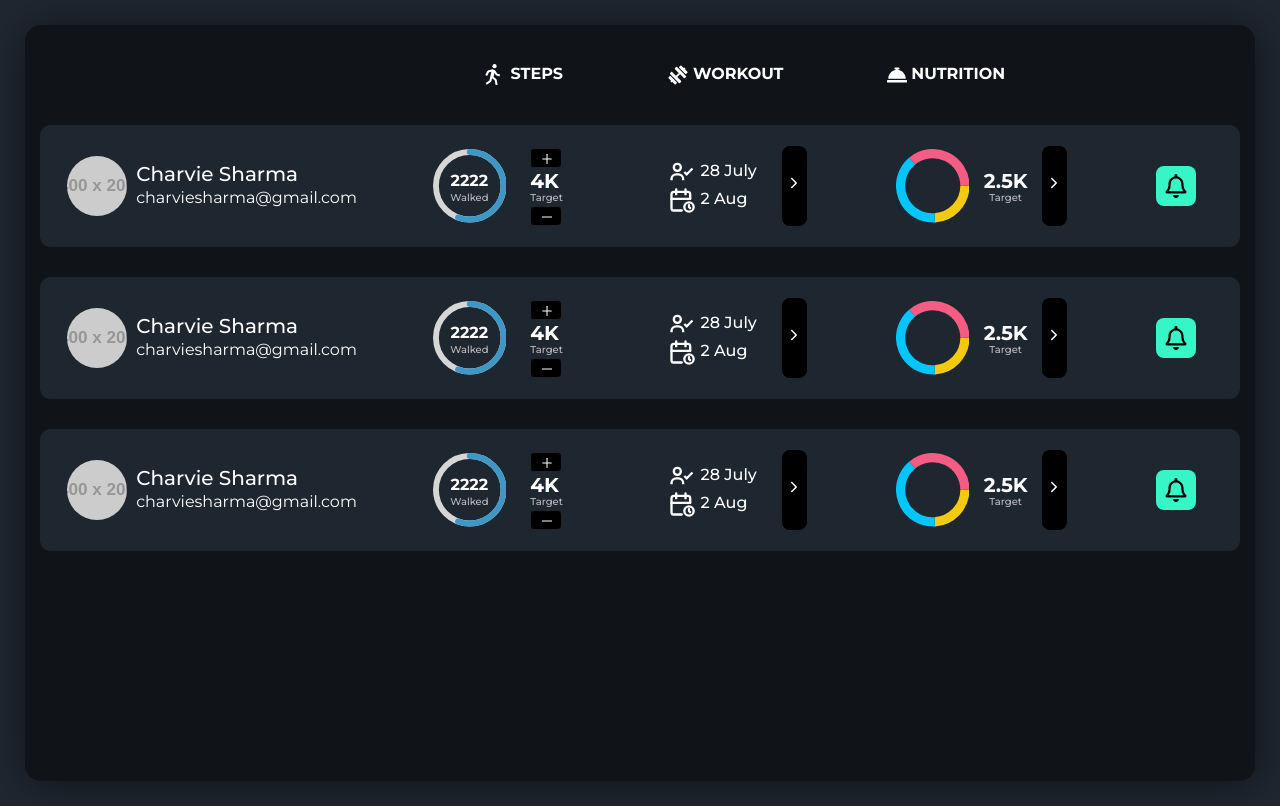
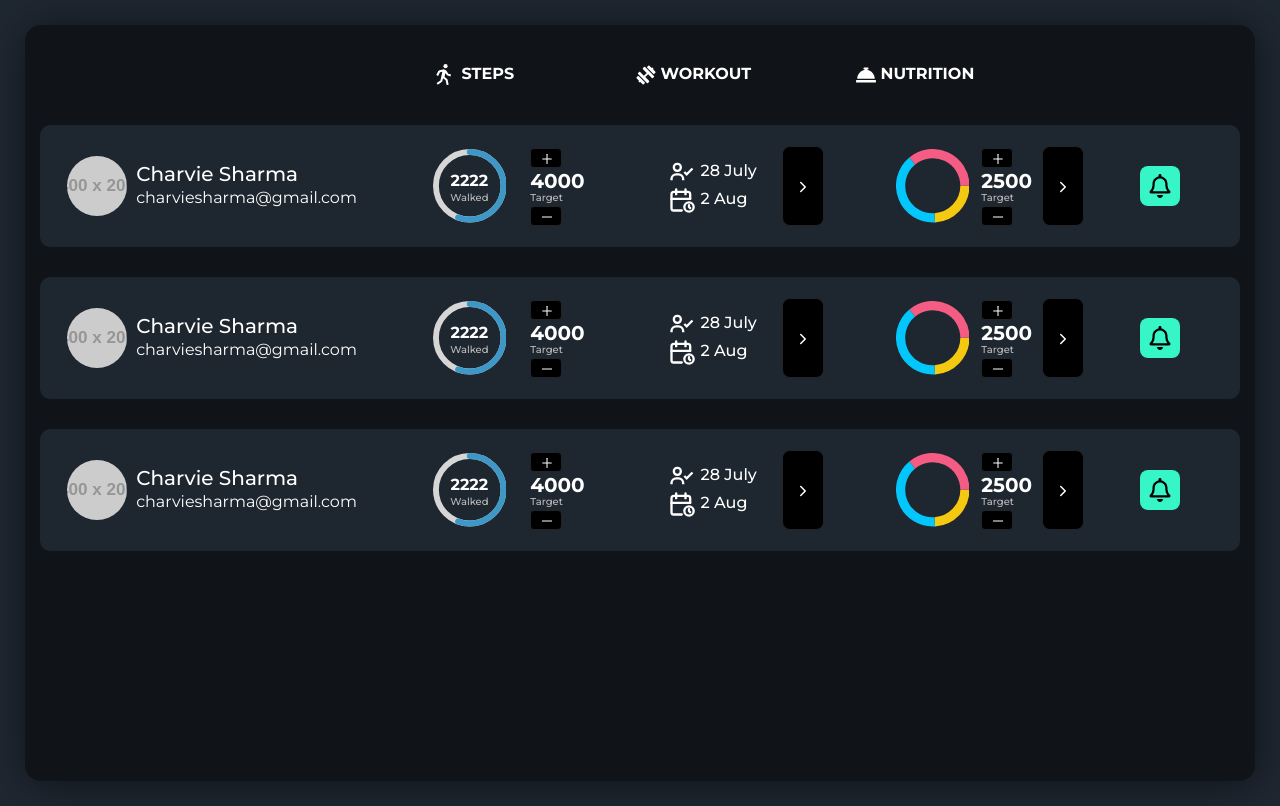
Before and after one commit to muazaqdas/Evolv-Frontend-Challlenge, a React (Create React App) app: page / in a window 1280 px wide. Built offline with nearby package versions, Linux system fonts and the light colour scheme.

Commit message:
Level 2 Completed.
Increment/Decrement Targets and Routing functionality added.
Steps and Nutrition components are also created.

```diff
--- a/package.json
+++ b/package.json
@@ -12,6 +12,8 @@
     "react-dom": "^18.2.0",
     "react-icons": "^4.4.0",
     "react-minimal-pie-chart": "^8.3.0",
+    "react-router": "^6.3.0",
+    "react-router-dom": "^6.3.0",
     "react-scripts": "5.0.1",
     "web-vitals": "^2.1.4"
   },
--- a/src/App.js
+++ b/src/App.js
@@ -1,13 +1,24 @@
 import React from 'react';
 import Dashboard from './Components/Dashboard'
+import {
+  BrowserRouter,
+  Routes,
+  Route
+} from "react-router-dom";
 import './App.css';
+import Workout from './Components/WorkoutPage';
+import NutritionPage from './Components/NutrPage';
 
 function App() {
   return (
-    <div className="App">
-      <Dashboard/>
+    <BrowserRouter>
+      <Routes>
+            <Route path="/" element={<Dashboard/>}/>
+            <Route path=":id/workout" element={<Workout/>}/>
+            <Route path=":id/nutrition" element={<NutritionPage/>}/>
+      </Routes>
+    </BrowserRouter>
 
-    </div>
   );
 }
 
--- a/src/Components/Arrow.js
+++ b/src/Components/Arrow.js
@@ -1,13 +1,20 @@
 import React from 'react';
 import {IoIosArrowForward} from 'react-icons/io'
+import { useNavigate } from 'react-router-dom';
 
-function Arrow(){
+function Arrow(props){
+
+    const navigate = useNavigate();
+    function handleClick(){
+        navigate(props.path)
+    }
+
     return(
         <>
         <div className='col-3'>
-            <div className='arrow-button mx-auto'>
+            <button className='btn btn-dark arrow-button  mx-auto' onClick={handleClick}>
                 <IoIosArrowForward className='arrow'/>
-            </div>
+            </button>
         </div>
         </>
     )
--- a/src/Components/CircleBar.js
+++ /dev/null
@@ -1,17 +0,0 @@
-import React from 'react';
-import { CircularProgressbar } from 'react-circular-progressbar';
-import { CircularProgressbarWithChildren } from 'react-circular-progressbar';
-import 'react-circular-progressbar/dist/styles.css';
-
-
-function CircleBar(props){
-    return(
-    <div className='circle-bar col-6'>
-        <CircularProgressbarWithChildren  value={props.value} maxValue={props.maxValue}>
-        <p className='Digits'>{props.digit}</p>
-        <p className='subtitle'>{props.subtitles}</p>
-        </CircularProgressbarWithChildren>
-    </div>)
-}
-
-export default CircleBar;
--- a/src/Components/Dashboard.js
+++ b/src/Components/Dashboard.js
@@ -1,17 +1,20 @@
 import React from 'react';
 import UserData from '../Data/users.json'
+import Arrow from './Arrow';
+
+
 import './styles.css'
 
-import Arrow from './Arrow';
-import CircleBar from './CircleBar';
 
-import {AiOutlinePlus,AiOutlineMinus} from 'react-icons/ai'
+
 
 import {BiUserCheck,BiWalk} from 'react-icons/bi'
 import {TbCalendarTime} from 'react-icons/tb'
 import {FaRegBell,FaDumbbell,FaConciergeBell} from 'react-icons/fa'
 
-import { PieChart } from 'react-minimal-pie-chart';
+import Steps from './Steps';
+// import { Link } from 'react-router-dom';
+import Nutrition from './Nutrition';
 
 
 
@@ -27,8 +30,16 @@ function Dashboard(){
 
                         <div className='col-2 '>{"  "} </div>
                         <div className='col-2   steps'><BiWalk className='' size={25}/> STEPS</div>
-                        <div className='col-2 workout'><FaDumbbell className=' r-icon' size={20}/> WORKOUT</div>
-                        <div className='col-2  mx-3 nutrition'><FaConciergeBell className='' size={20}/> NUTRITION</div>
+                        <div className='col-2 workout'>
+
+                                <FaDumbbell className=' r-icon' size={20}/> WORKOUT
+
+                        </div>
+                        <div className='col-2  mx-3 nutrition'>
+
+                                <FaConciergeBell className='' size={20}/> NUTRITION
+
+                        </div>
                         <div className='col-4 blank'>{"  "} </div>
             </nav>
 
@@ -50,16 +61,7 @@ function Dashboard(){
                         </div>
                         {/* ............ */}
                         <div className='col-2'>
-                            <div className='row d-flex justify-content-center align-items-center'>
-                                <CircleBar value={data['steps walked']}  maxValue={4000} digit={data['steps walked']} subtitles={"Walked"}/>
-                                <div className='col-3 justify-content-center align-items-center'>
-
-                                <button className=' btn btn-dark plus-minus'><AiOutlinePlus className='plus' size={14}/></button>
-                                    <h5 className='m-0 p-0 fw700'>{data['steps target']}</h5>
-                                    <p className='m-0 p-0 subtitle'>Target</p>
-                                    <button className='btn btn-dark plus-minus'><AiOutlineMinus className='minus' size={14}/></button>
-                                </div>
-                            </div>
+                            <Steps index={index} value={data["steps walked"]} maxValue={data['steps target']} digit={data["steps walked"]} subtitle1={"Walked"} targetSteps={data['steps target']} subtitle2={"Target"}/>
                         </div>
                         {/* ................ */}
                         <div className='col-2'>
@@ -68,29 +70,12 @@ function Dashboard(){
                                     <h5 className='p-0 m-0 '><BiUserCheck className='p-0 m-0' size={28}/>  {data.performedDate}</h5>
                                     <h5 className='p-0 m-0 '><TbCalendarTime className='p-0 m-0' size={28}/>  {data.scheduledDate}</h5>
                                 </div>
-                                <Arrow />
+                                    <Arrow path={`/${data.userId}/workout`} />
                             </div>
                         </div>
                         {/* ................. */}
                         <div className='col-2'>
-                            <div className='row d-flex justify-content-center align-items-center'>
-                                <div className='col-6'>
-                                <PieChart
-                                    lineWidth={25}
-                                    data={[
-                                        { title: 'Carbs', value: data.carbConsumed, color: '#F5C90F' },
-                                        { title: 'Fat', value: data.fatConsumed, color: '#03C7FC' },
-                                        { title: 'Protein', value: data.proteinConsumed, color: '#F45C84'},
-                                    ]}
-                                    />
-                                </div>
-                                <div className='col-3 m-0 p-0'>
-                                    <h5 className='m-0 p-0 fw700'>{data.calorieTarget}</h5>
-                                    <p className='m-0 p-0 subtitle'>Target</p>
-                                </div>
-                                <Arrow/>
-
-                            </div>
+                            <Nutrition path={`/${data.userId}/nutrition`} carbConsumed={data.carbConsumed} fatConsumed={data.fatConsumed} proteinConsumed={data.proteinConsumed} calorieTarget={data.calorieTarget} />
                         </div>
                         {/* .............. */}
                         <div className=' col-1 justify-conten-center align-items-center'>
--- /dev/null
+++ b/src/Components/NutrPage.js
@@ -0,0 +1,12 @@
+import React from 'react';
+
+
+function NutritionPage(){
+    return(
+        <div style={{color:"#fff",backgroundColor:"red"}}>
+            this is  Blank
+        </div>
+    )
+}
+
+export default NutritionPage;
--- /dev/null
+++ b/src/Components/Nutrition.js
@@ -0,0 +1,45 @@
+import React, { useState } from "react";
+import { PieChart } from "react-minimal-pie-chart";
+import Arrow from "./Arrow";
+import { AiOutlinePlus, AiOutlineMinus } from "react-icons/ai";
+
+
+function Nutrition(props) {
+
+    const [calorie, setValue] = useState(props.calorieTarget);
+
+    function handleCLickPlus(){
+      setValue((prevValue)=> prevValue+1000);
+    }
+    function handleCLickMinus(){
+      setValue((prevValue)=> prevValue-1000);
+    }
+  return (
+    <div className="row d-flex justify-content-center align-items-center">
+      <div className="col-6">
+        <PieChart
+          lineWidth={25}
+          data={[
+            { title: "Carbs", value: props.carbConsumed, color: "#F5C90F" },
+            { title: "Fat", value: props.fatConsumed, color: "#03C7FC" },
+            { title: "Protein", value: props.proteinConsumed, color: "#F45C84" },
+          ]}
+        />
+      </div>
+      <div className="col-3 m-0 p-0">
+        <button className=" btn btn-dark plus-minus" onClick={handleCLickPlus}>
+            <AiOutlinePlus className="plus" size={14} />
+            </button>
+
+            <h5 className="m-0 p-0 fw700">{calorie}</h5>
+            <p className="m-0 p-0 subtitle">Target</p>
+            <button className="btn btn-dark plus-minus" onClick={handleCLickMinus}>
+            <AiOutlineMinus className="minus" size={14} />
+            </button>
+      </div>
+      <Arrow path={props.path}/>
+    </div>
+  );
+}
+
+export default Nutrition;
--- /dev/null
+++ b/src/Components/Steps.js
@@ -0,0 +1,46 @@
+import React,{useState} from "react";
+import { CircularProgressbarWithChildren } from 'react-circular-progressbar';
+import 'react-circular-progressbar/dist/styles.css';
+
+// import UserData from '../Data/users.json'
+
+import { AiOutlinePlus, AiOutlineMinus } from "react-icons/ai";
+
+function Steps(props) {
+
+  const [targetValue, setValue] = useState(props.targetSteps);
+
+  function handleCLickPlus(){
+    setValue((prevValue)=> prevValue+500);
+  }
+  function handleCLickMinus(){
+    setValue((prevValue)=> prevValue-500);
+  }
+
+    return (
+      <div className="row d-flex justify-content-center align-items-center">
+        <div className='circle-bar col-6'>
+          <CircularProgressbarWithChildren  value={props.value} maxValue={props.maxValue}>
+          <p className='Digits'>{props.digit}</p>
+          <p className='subtitle'>{props.subtitle1}</p>
+          </CircularProgressbarWithChildren>
+      </div>
+      <div className="col-3 justify-content-center align-items-center">
+
+        <button className=" btn btn-dark plus-minus" onClick={handleCLickPlus}>
+          <AiOutlinePlus className="plus" size={14} />
+        </button>
+
+        <h5 className="m-0 p-0 fw700">{targetValue}</h5>
+        <p className="m-0 p-0 subtitle">{props.subtitle2}</p>
+
+        <button className="btn btn-dark plus-minus" onClick={handleCLickMinus}>
+          <AiOutlineMinus className="minus" size={14} />
+        </button>
+
+      </div>
+    </div>
+  );
+}
+
+export default Steps;
--- /dev/null
+++ b/src/Components/WorkoutPage.js
@@ -0,0 +1,12 @@
+import React from 'react';
+
+
+function Workout(){
+    return(
+        <div style={{color:"#fff",backgroundColor:"red"}}>
+            this is  Blank
+        </div>
+    )
+}
+
+export default Workout;
--- a/src/Components/styles.css
+++ b/src/Components/styles.css
@@ -55,10 +55,7 @@
 .date h5{
     font-size: 16px;
 }
-.arrow{
-    position: relative;
-    top: 30%;
-}
+
 .arrow-button{
     height: 80px;
     background-color: #000;
--- a/src/Data/users.json
+++ b/src/Data/users.json
@@ -4,17 +4,18 @@
         "name": "Charvie Sharma",
         "email": "charviesharma@gmail.com",
         "steps walked": 2222,
-        "steps target": "4K",
+        "steps target": 4000,
         "performedDate": "28 July",
         "scheduledDate": "2 Aug",
         "calorieIntake": 2222,
-        "calorieTarget":"2.5K",
+        "calorieTarget": 2500,
         "proteinConsumed": 45,
         "proteinTarget": 70,
         "carbConsumed": 30,
         "carbTarget": 70,
         "fatConsumed": 50,
-        "fatTarget": 70
+        "fatTarget": 70,
+        "feedback":false
 
     },
     {
@@ -22,17 +23,18 @@
         "name": "Charvie Sharma",
         "email": "charviesharma@gmail.com",
         "steps walked": 2222,
-        "steps target": "4K",
+        "steps target": 4000,
         "performedDate": "28 July",
         "scheduledDate": "2 Aug",
         "calorieIntake": 2222,
-        "calorieTarget":"2.5K",
+        "calorieTarget": 2500,
         "proteinConsumed": 45,
         "proteinTarget": 70,
         "carbConsumed": 30,
         "carbTarget": 70,
         "fatConsumed": 50,
-        "fatTarget": 70
+        "fatTarget": 70,
+        "feedback":true
 
     },
     {
@@ -40,17 +42,18 @@
         "name": "Charvie Sharma",
         "email": "charviesharma@gmail.com",
         "steps walked": 2222,
-        "steps target": "4K",
+        "steps target": 4000,
         "performedDate": "28 July",
         "scheduledDate": "2 Aug",
         "calorieIntake": 2222,
-        "calorieTarget":"2.5K",
+        "calorieTarget": 2500,
         "proteinConsumed": 45,
         "proteinTarget": 70,
         "carbConsumed": 30,
         "carbTarget": 70,
         "fatConsumed": 50,
-        "fatTarget": 70
+        "fatTarget": 70,
+        "feedback":false
 
     }
 
```
Also changed, not shown: 1 other file (tests, documents, lock files or other folders).
